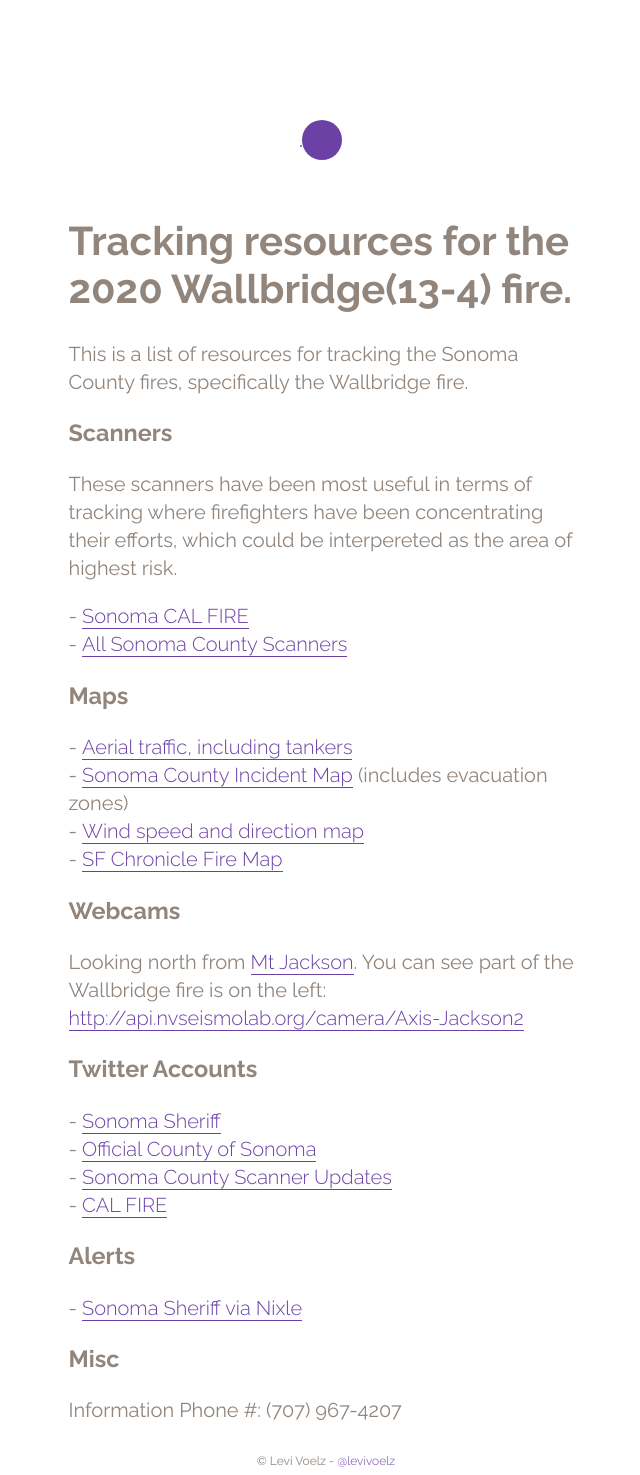
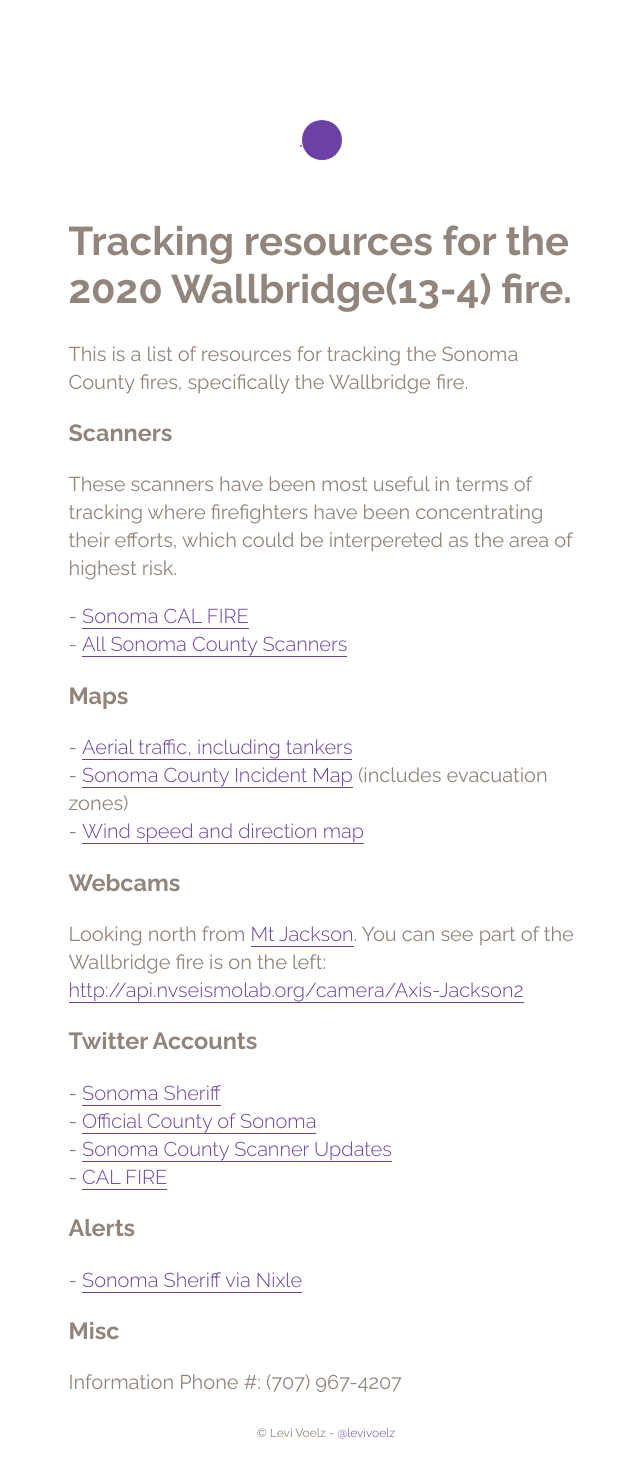
Before and after one commit to levivoelz/levivoelz.github.io, a Jekyll site: the page built from sonoma-county-fire-resources.md, in a window 1280 px wide. Shown: the whole page, without its empty margins (314-954 px from the left). Built offline with Jekyll 4.4.1, drawn with Linux system fonts in a browser that asks for light colours; after the commit the page ends 1447 px from its top, so only the background shows below that.

Commit message:
remove sf chronicle link

```diff
--- a/sonoma-county-fire-resources.md
+++ b/sonoma-county-fire-resources.md
@@ -25,7 +25,7 @@
     - <a href="https://www.flightradar24.com/N470DF/2542f4bc">Aerial traffic, including tankers</a><br />
     - <a href="https://experience.arcgis.com/experience/8ca8296b14384a468c72e63fd6de766a" target="_blank">Sonoma County Incident Map</a> (includes evacuation zones)<br />
     - <a href="https://www.windy.com/?38.537,-122.916,12" target="_blank">Wind speed and direction map</a><br />
-    - <a href="https://www.sfchronicle.com/projects/california-fire-map/" target='_blank'>SF Chronicle Fire Map</a>
+    <!-- - <a href="https://www.sfchronicle.com/projects/california-fire-map/" target='_blank'>SF Chronicle Fire Map</a> -->
   </p>
 </section>
 <section>
```
Also changed, not shown: 1 other file.
